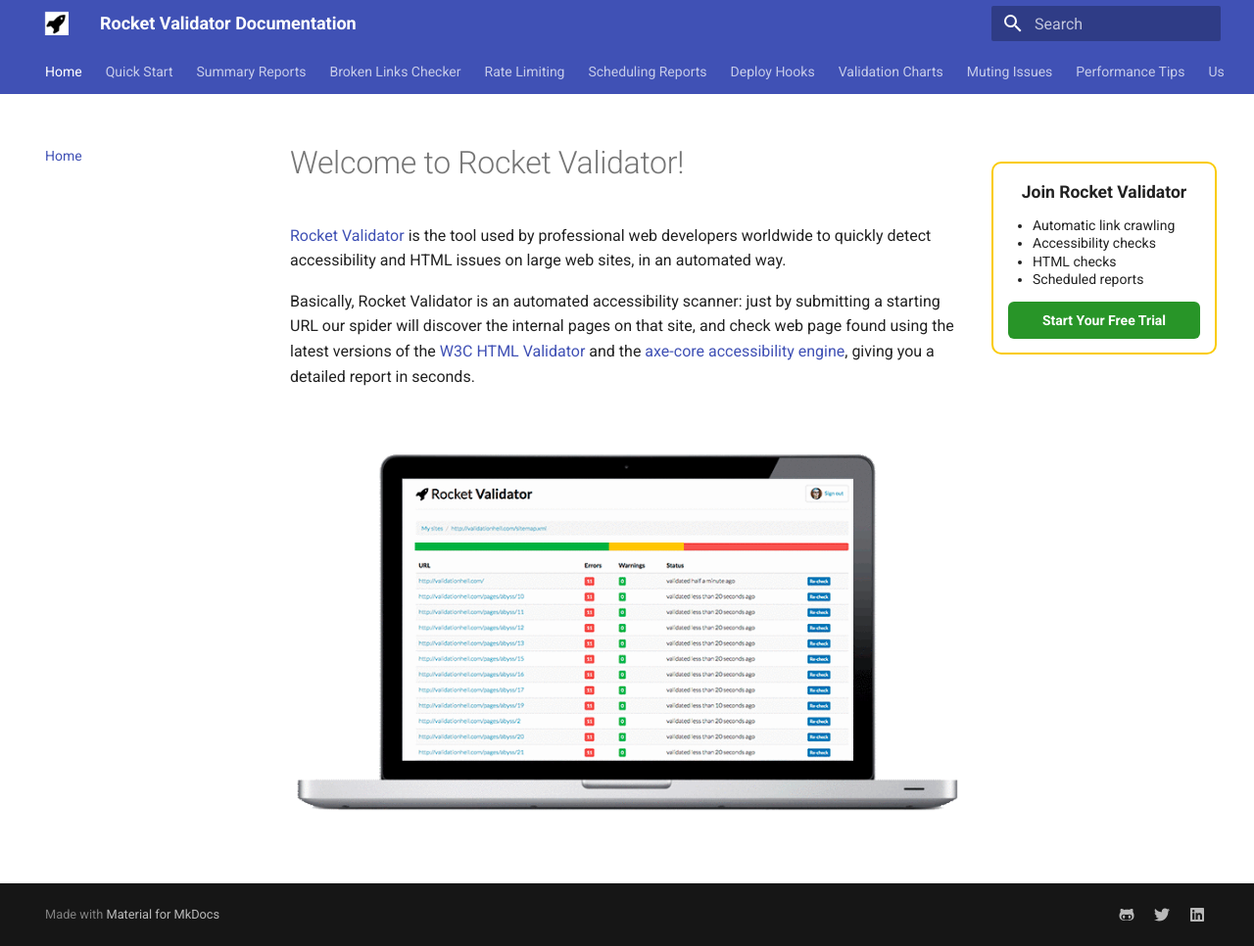
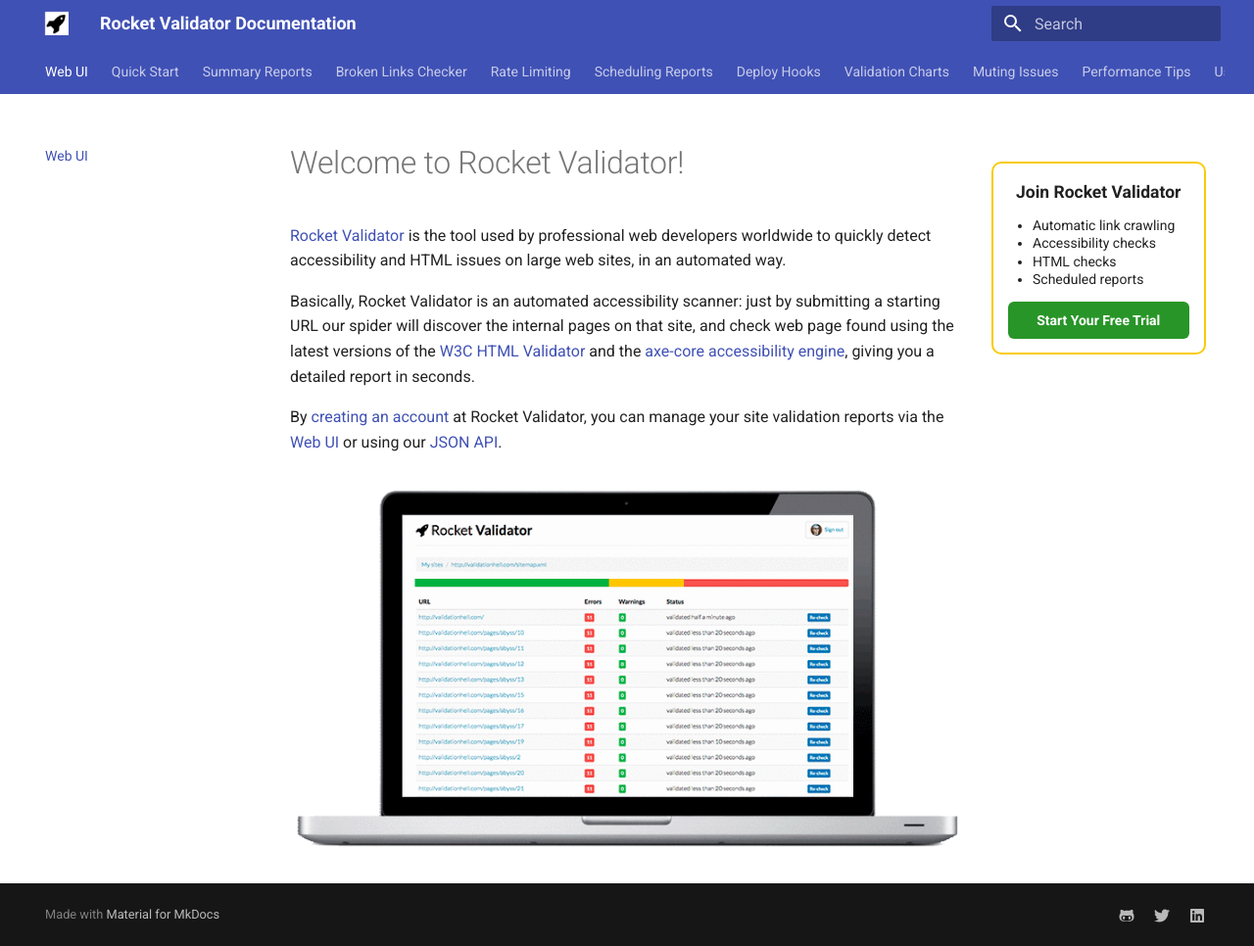
Before and after one commit to rocketvalidator/docs-rocketvalidator, an MkDocs documentation site: the page built from docs/index.md, in a window 1280 px wide and 966 px high. Shown: the whole window at 98% size. Built offline with MkDocs 1.6.1 and Material for MkDocs 9.7.7, drawn with Linux system fonts in a browser that asks for light colours.

Commit message:
minor adjustments

```diff
--- a/docs/css/extra.css
+++ b/docs/css/extra.css
@@ -48,6 +48,7 @@
   padding: 15px;
   padding-top: 0;
   padding-bottom: 0;
+  width: 95%;
 }
 
 .widget p.title {
--- a/docs/index.md
+++ b/docs/index.md
@@ -4,4 +4,6 @@
 
 Basically, Rocket Validator is an automated accessibility scanner: just by submitting a starting URL our spider will discover the internal pages on that site, and check web page found using the latest versions of the <a href="https://github.com/validator/validator" target="_blank">W3C HTML Validator</a> and the <a href="https://www.deque.com/axe/" target="_blank">axe-core accessibility engine</a>, giving you a detailed report in seconds.
 
-<a href="https://rocketvalidator.com" target="_blank"><img src="/img/rocket-front.gif" alt="Rocket Validator Screenshot" class="noborder" style="margin-top: 45px;"></a>
+By <a href="https://rocketvalidator.com/registration/new" target="_blank">creating an account</a> at Rocket Validator, you can manage your site validation reports via the <a href="/quick-start">Web UI</a> or using our <a href="/api">JSON API</a>.
+
+<a href="https://rocketvalidator.com" target="_blank"><img src="/img/rocket-front.gif" alt="Rocket Validator Screenshot" class="noborder" style="margin-top: 15px;"></a>
--- a/mkdocs.yml
+++ b/mkdocs.yml
@@ -2,7 +2,7 @@
 site_url: https://docs.rocketvalidator.com/
 site_description: Documentation site for Rocket Validator - automated accessibility scanner for large sites
 nav:
-  - Home: index.md
+  - Web UI: index.md
   - Quick Start: quick-start.md
   - Summary Reports: summary-reports.md
   - Broken Links Checker: broken-links-checker.md
```
Also changed, not shown: docs/api/index.md (+1 -1 lines).
